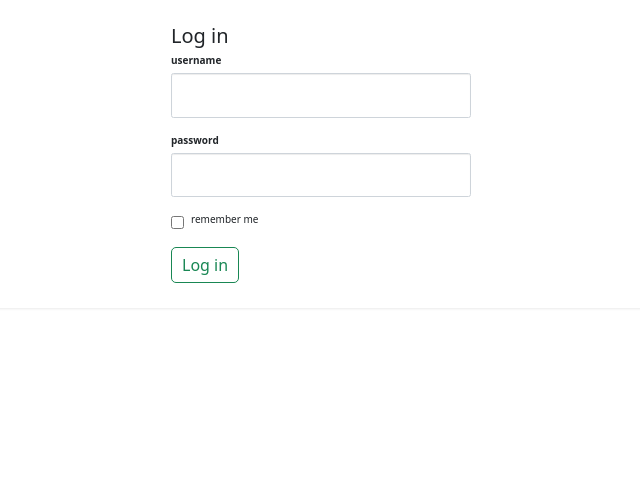
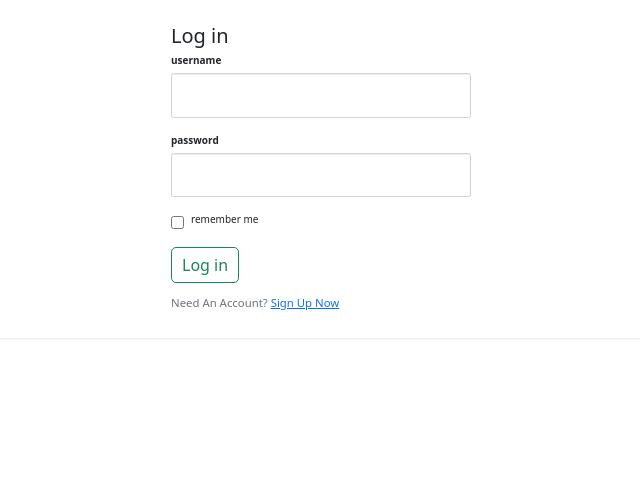
Before and after one commit to harendra263/Bigmart_sales, a Flask app: page /login in a window 1280 px wide. Shown: the part 143-642 px from the top of the page, without its empty margins (319-959 px from the left). Run offline with Flask 2, Linux system fonts and the light colour scheme; some libraries are stand-ins or nearby versions.

Commit message:
login page

```diff
--- a/static/css/signin.css
+++ b/static/css/signin.css
@@ -57,3 +57,7 @@ body{
     padding-top: 20px;
     margin: 0 auto;
   }
+
+  .text-xl-start {
+    font-size: 1.3em;
+}
--- a/templates/login.html
+++ b/templates/login.html
@@ -23,16 +23,13 @@ Log in
         {{ wtf.form_field(form.password) }}
         {{ wtf.form_field(form.remember) }}
         <button class="btn btn-outline-success btn-lg" type="submit">Log in</button>
+        <div class="text-xl-start   pt-3">
+            <small class="text-muted">
+                Need An Account? <a class="ml-2" href="{{ url_for('signup') }}">Sign Up Now</a>
+            </small>
+        </div>
+    </div>
     </form>
-</div>
-<div class="alert-container">
-    {% for message in get_flashed_messages() %}
-        <div class="alert alert-danger alert-dismissible fade show" role="alert">
-            {{ message }}
-            <button type="button" class="btn-close" data-bs-dismiss="alert" aria-label="Close"></button>
-        </div>
-    {% endfor %}
-</div>
 <script src="https://cdn.jsdelivr.net/npm/bootstrap@5.0.2/dist/js/bootstrap.bundle.min.js" integrity="sha384-MrcW6ZMFYlzcLA8Nl+NtUVF0sA7MsXsP1UyJoMp4YLEuNSfAP+JcXn/tWtIaxVXM" crossorigin="anonymous"></script>
 <script src="https://cdn.jsdelivr.net/npm/@popperjs/core@2.9.2/dist/umd/popper.min.js" integrity="sha384-IQsoLXl5PILFhosVNubq5LC7Qb9DXgDA9i+tQ8Zj3iwWAwPtgFTxbJ8NT4GN1R8p" crossorigin="anonymous"></script>
 <script src="https://cdn.jsdelivr.net/npm/bootstrap@5.0.2/dist/js/bootstrap.min.js" integrity="sha384-cVKIPhGWiC2Al4u+LWgxfKTRIcfu0JTxR+EQDz/bgldoEyl4H0zUF0QKbrJ0EcQF" crossorigin="anonymous"></script>
```
Also changed, not shown: 1 other file.
